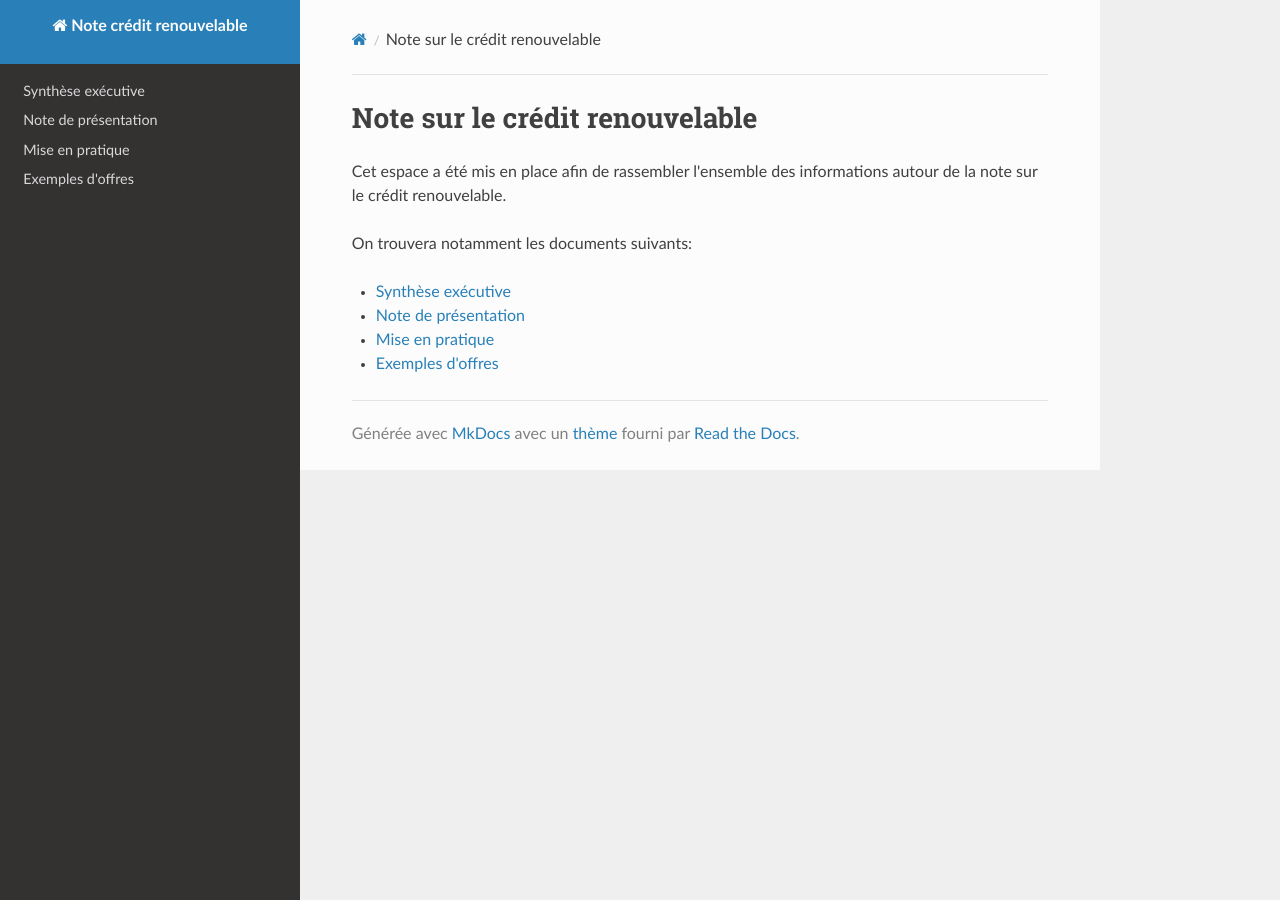
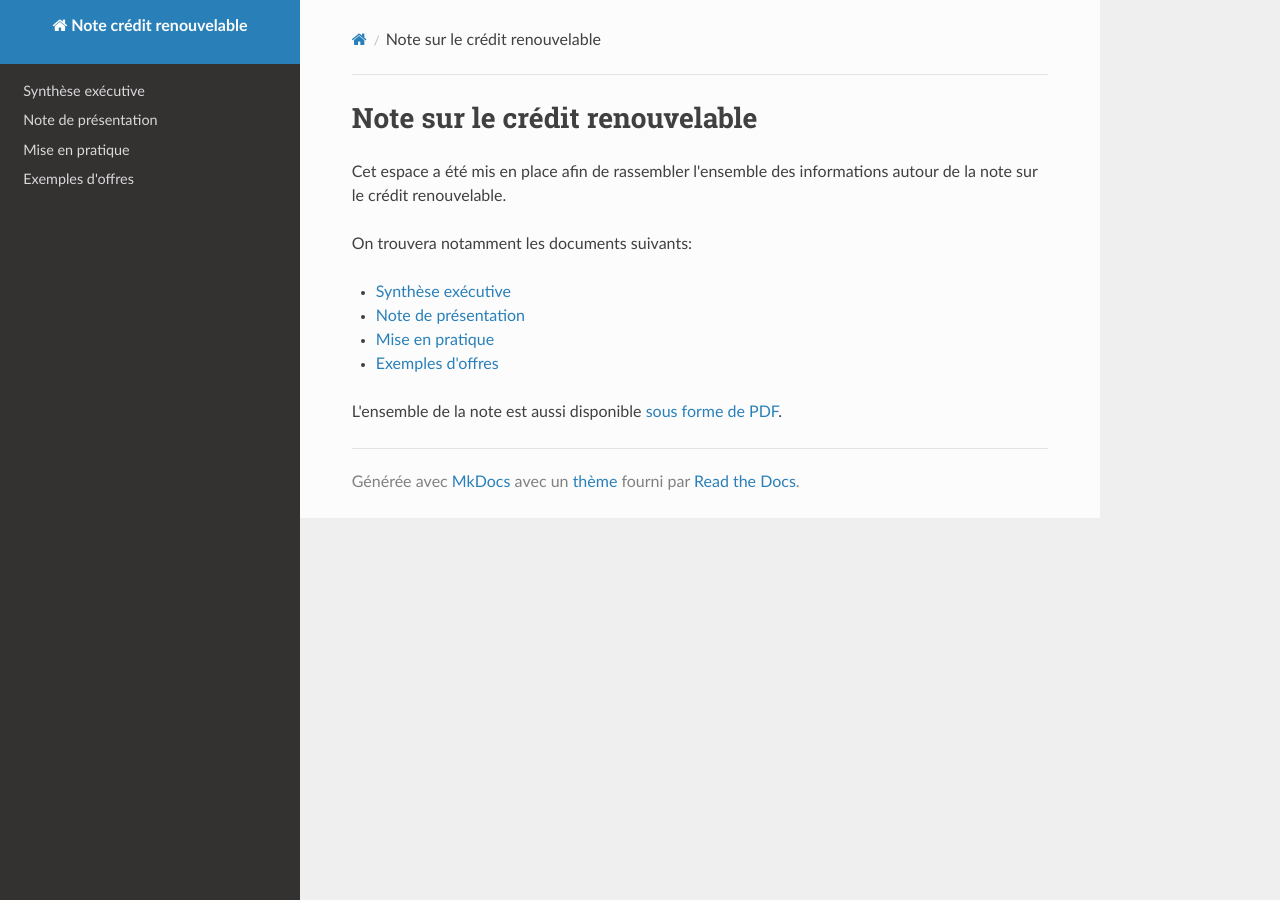
Before and after one commit to ConscritNeuneu/note-credit-renouvelable, an MkDocs documentation site: the page built from docs/index.md, in a window 1280 px wide. Built offline with MkDocs 1.6.1, drawn with Linux system fonts in a browser that asks for light colours; nearby versions of some CDN libraries.

Commit message:
Add note in PDF format

```diff
--- a/docs/index.md
+++ b/docs/index.md
@@ -9,3 +9,5 @@ On trouvera notamment les documents suivants:
  - [Note de présentation](1_note_credit_revolving.md)
  - [Mise en pratique](2_exemple.md)
  - [Exemples d'offres](3_exemple_d_offres.md)
+
+L'ensemble de la note est aussi disponible [sous forme de PDF](note_de_synthese_credit_renouvelable.pdf).
```
Also changed, not shown: 3 other files.
